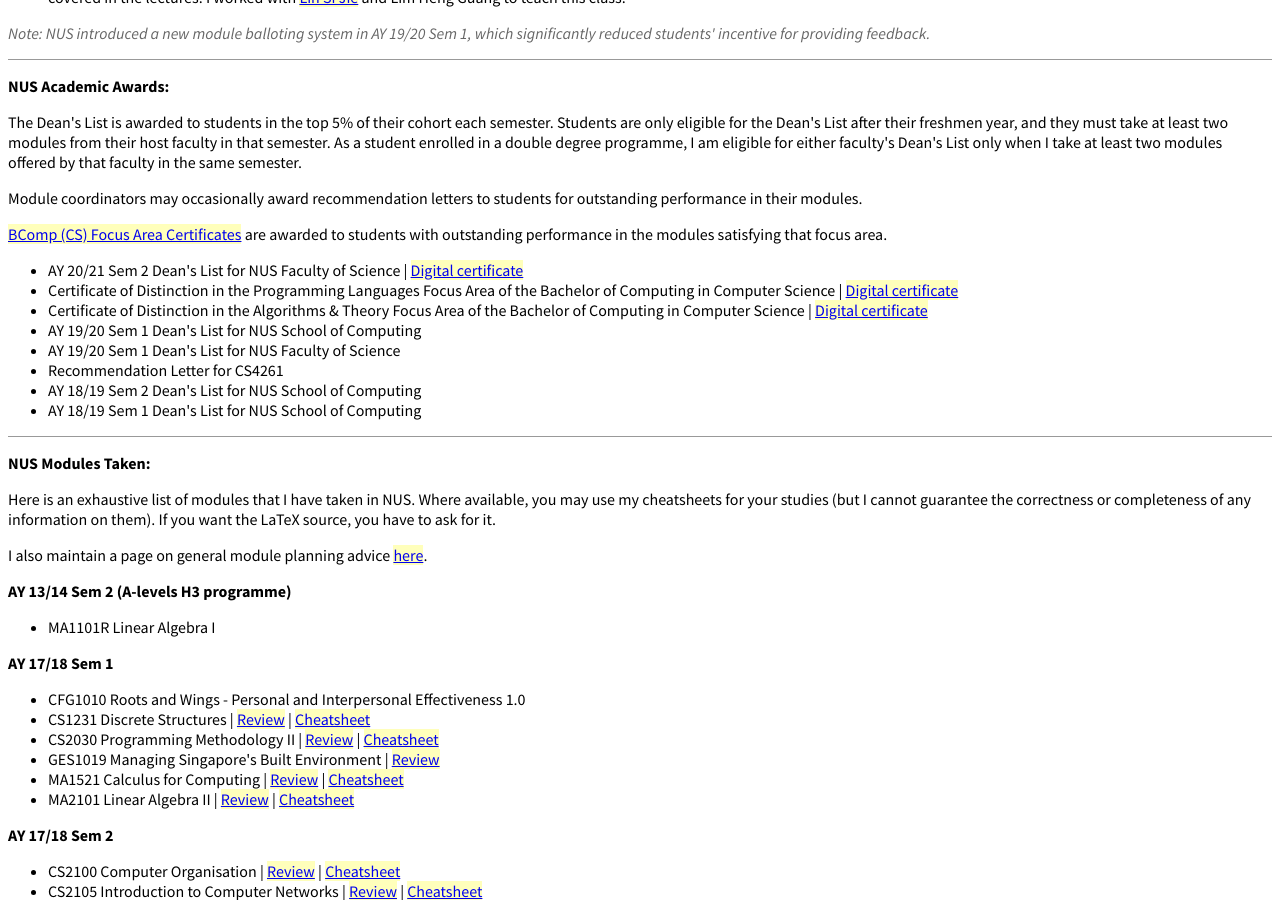
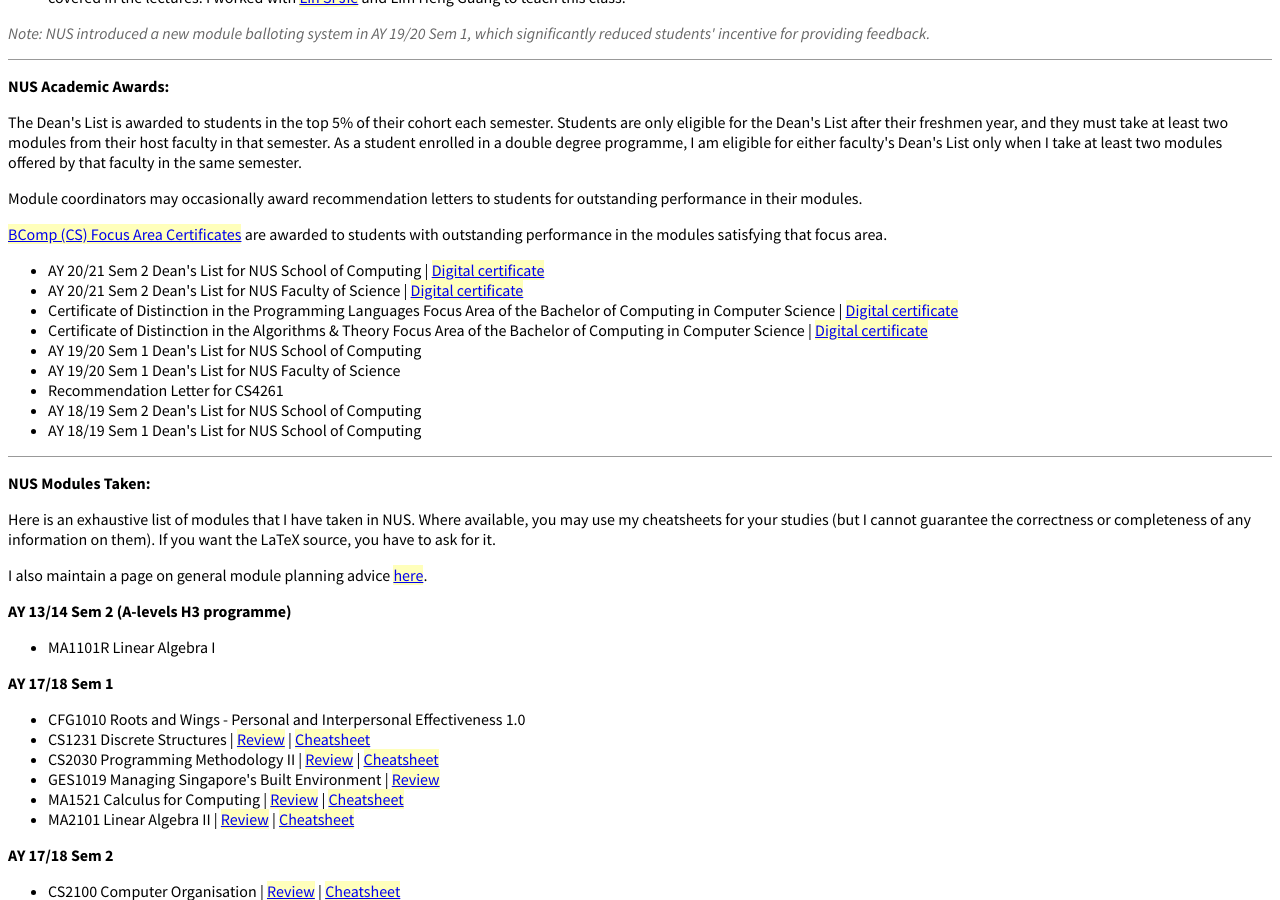
Before and after one commit to btzy/homepage, a Jekyll site: the page built from index.html, in a window 1280 px wide and 900 px high, scrolled down 3709 px. Built offline with Jekyll 4.4.1, drawn with Linux system fonts in a browser that asks for light colours; comment, search, counter and statistics services are not loaded.

Commit message:
Add AY 20/21 Dean's List for SoC

```diff
--- a/index.html
+++ b/index.html
@@ -288,6 +288,7 @@
 <p><a href="https://www.comp.nus.edu.sg/programmes/ug/honour/merit/">BComp (CS) Focus Area Certificates</a> are awarded to students with outstanding performance in the modules satisfying that focus area.</p>
 
 <ul>
+<li>AY 20/21 Sem 2 Dean's List for NUS School of Computing | <a href="https://credentials.nus.edu.sg/8cc4344a-3a95-4ccb-a24f-904986f62486">Digital certificate</a></li>
 <li>AY 20/21 Sem 2 Dean's List for NUS Faculty of Science | <a href="https://credentials.nus.edu.sg/489e9f20-223f-40e9-a850-bf156ffb4270">Digital certificate</a></li>
 <li>Certificate of Distinction in the Programming Languages Focus Area of the Bachelor of Computing in Computer Science | <a href="https://credentials.nus.edu.sg/106ae5cf-653b-4a66-abc3-58eab4f406d5">Digital certificate</a></li>
 <li>Certificate of Distinction in the Algorithms &amp; Theory Focus Area of the Bachelor of Computing in Computer Science | <a href="https://credentials.nus.edu.sg/0e7feda8-b6c6-4b7b-ba15-24941d25d74d">Digital certificate</a></li>
```
